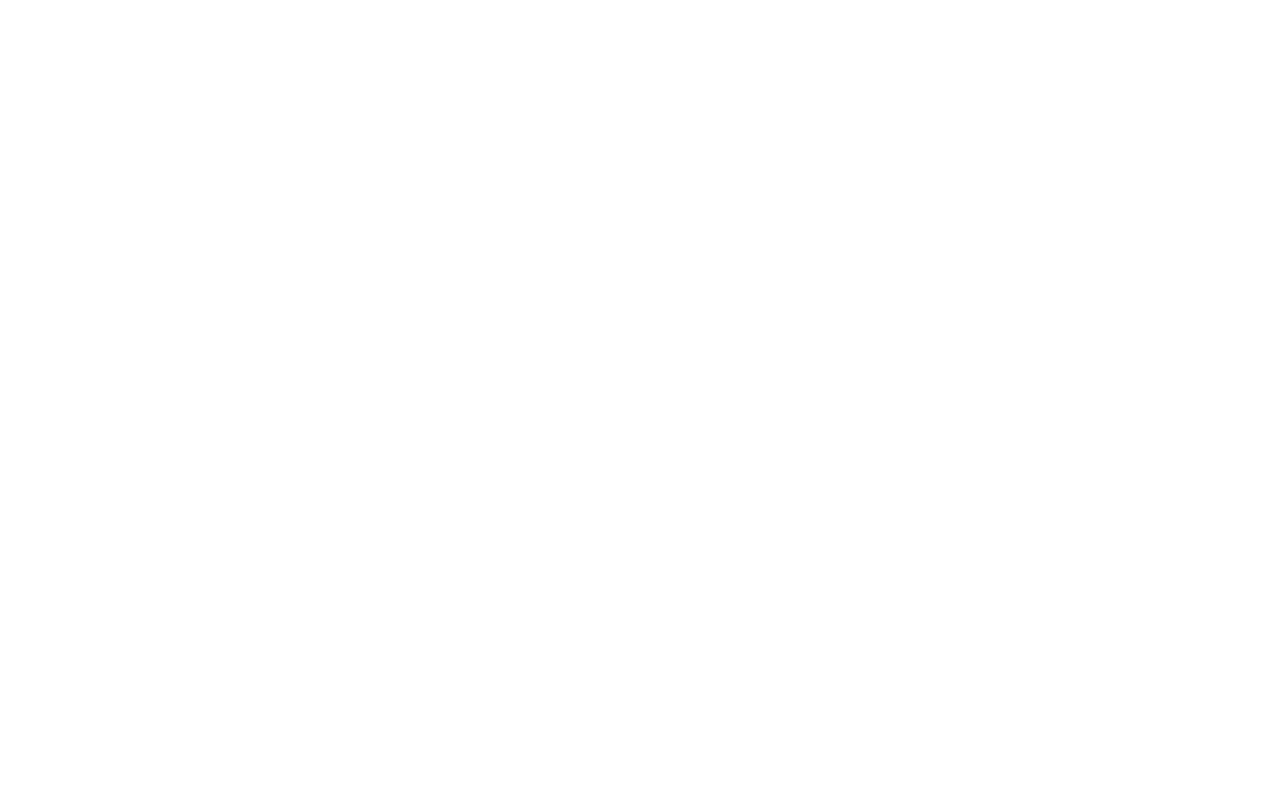
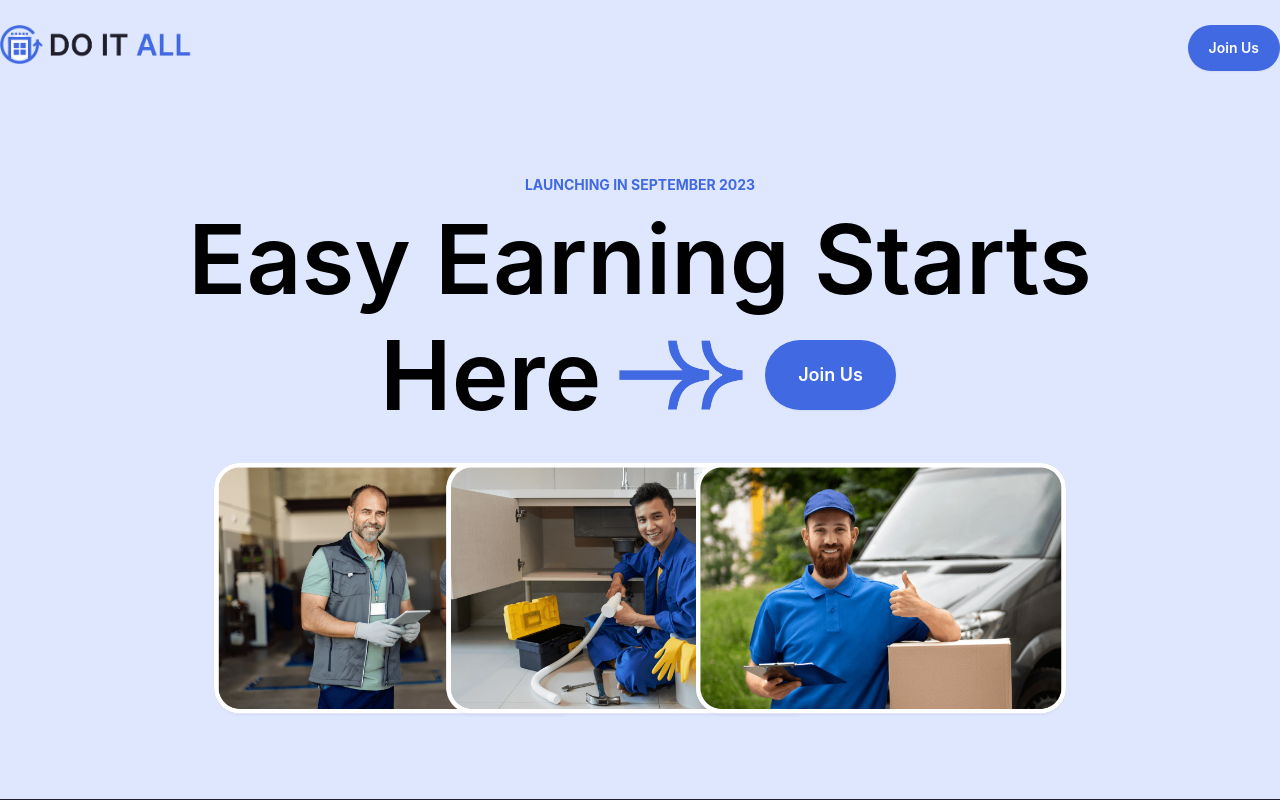
Before and after one commit to one-percent-startups/react-base, a React (Vite) app: page / in a window 1280 px wide. Before the commit this address had no page. Built offline with nearby package versions, Linux system fonts and the light colour scheme.

Commit message:
route change

```diff
--- a/src/App.jsx
+++ b/src/App.jsx
@@ -9,7 +9,7 @@
   return (
     <Routes>
       <Route path="/app" element={<LandingPage />} />
-      <Route path="/jobs" element={<AppLanding />} />
+      <Route path="/" element={<AppLanding />} />
     </Routes>
   );
 }
```
